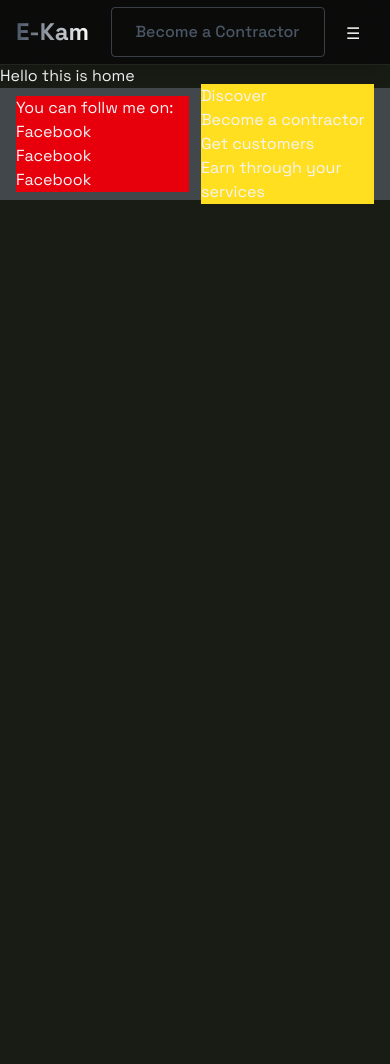
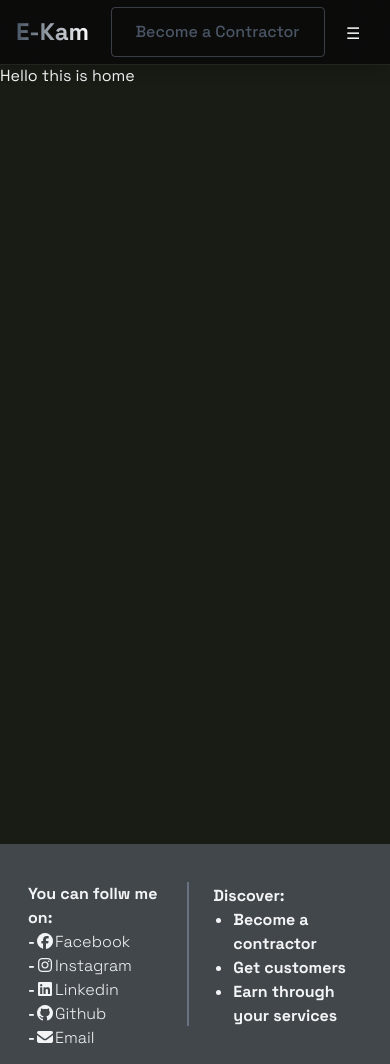
Before and after one commit to Samrat-Deula7/E-Kam, a React (Vite) app in the folder frontend/: page / in a window 390 px wide. Before the commit the page ends 844 px from the top, so only its background shows below. Built offline with nearby package versions, Linux system fonts and the light colour scheme.

Commit message:
Finished the footer

```diff
--- a/frontend/index.html
+++ b/frontend/index.html
@@ -3,6 +3,7 @@
   <head>
     <meta charset="UTF-8" />
     <link rel="icon" type="image/svg+xml" href="/vite.svg" />
+    <link rel="stylesheet" href="https://cdnjs.cloudflare.com/ajax/libs/font-awesome/7.0.1/css/all.min.css">
     <meta name="viewport" content="width=device-width, initial-scale=1.0" />
     <title>E-Kam</title>
   </head>
--- a/frontend/src/Footer.jsx
+++ b/frontend/src/Footer.jsx
@@ -1,15 +1,36 @@
 const Footer = () => {
   return (
-    <div className="flex items-center justify-center gap-x-3  mb-0 min-w-screen py-6 px-4  bg-gray-500/50  h-28 md:h-36">
-      <div className="bg-red-600 w-60 flex flex-col ">
+    <div className="flex items-center justify-center gap-x-3   mb-0 min-w-screen py-6 px-4  bg-gray-500/50   h-auto">
+      <div className="hidden md:flex font-bold text-4xl  flex-col">
+        <h1>Hope that </h1>
+        <h1>we were able to help</h1>
+      </div>
+      <div className=" w-64 flex flex-col px-3 py-4b font-bold h-36 border-r-2 border-gray-500">
         <h1>You can follw me on:</h1>
-        <a href="">Facebook</a>
-        <a href="">Facebook</a>
-        <a href="">Facebook</a>
+        <a href="" target="_blank">
+          -<i class="fa-brands fa-facebook"></i>
+          <span className="font-light">Facebook</span>
+        </a>
+        <a href="" target="_blank">
+          -<i class="fa-brands fa-instagram"></i>
+          <span className="font-light">Instagram</span>
+        </a>
+        <a href="" target="_blank">
+          -<i class="fa-brands fa-linkedin"></i>
+          <span className="font-light">Linkedin</span>
+        </a>
+        <a href="" target="_blank">
+          -<i class="fa-brands fa-github"></i>
+          <span className="font-light">Github</span>
+        </a>
+        <a href="" target="_blank">
+          -<i class="fa-solid fa-envelope"></i>
+          <span className="font-light">Email</span>
+        </a>
       </div>
-      <div className="bg-yellow-300 w-60 flex flex-col ">
-        <h1>Discover</h1>
-        <ul>
+      <div className=" w-64 flex flex-col px-3 py-4 font-bold h-43">
+        <h1>Discover:</h1>
+        <ul className="list-disc pl-5">
           <li>Become a contractor</li>
           <li>Get customers</li>
           <li>Earn through your services</li>
--- a/frontend/src/components/Home.jsx
+++ b/frontend/src/components/Home.jsx
@@ -1,8 +1,6 @@
 const Home=()=>{
     return (
-      <div className=" pt-16 min-h-full">
-        Hello this is home
-      </div>
+      <div className=" pt-16 min-h-screen">Hello this is home</div>
     );
 }
 
--- a/frontend/src/components/services.jsx
+++ b/frontend/src/components/services.jsx
@@ -1,4 +1,4 @@
 const Services=()=>{
-return <div className=" pt-16 min-h-full">this is services page</div>;
+return <div className="pt-16 min-h-screen">this is services page</div>;
 }
 export default Services;
--- a/frontend/src/index.css
+++ b/frontend/src/index.css
@@ -4,6 +4,7 @@
 html,body{
  margin: 0;
  padding: 0;
+ overflow-x: hidden;
  font-family: "Space Grotesk", sans-serif;
  background: #181C14;
  color: #f3f4f6;
```
